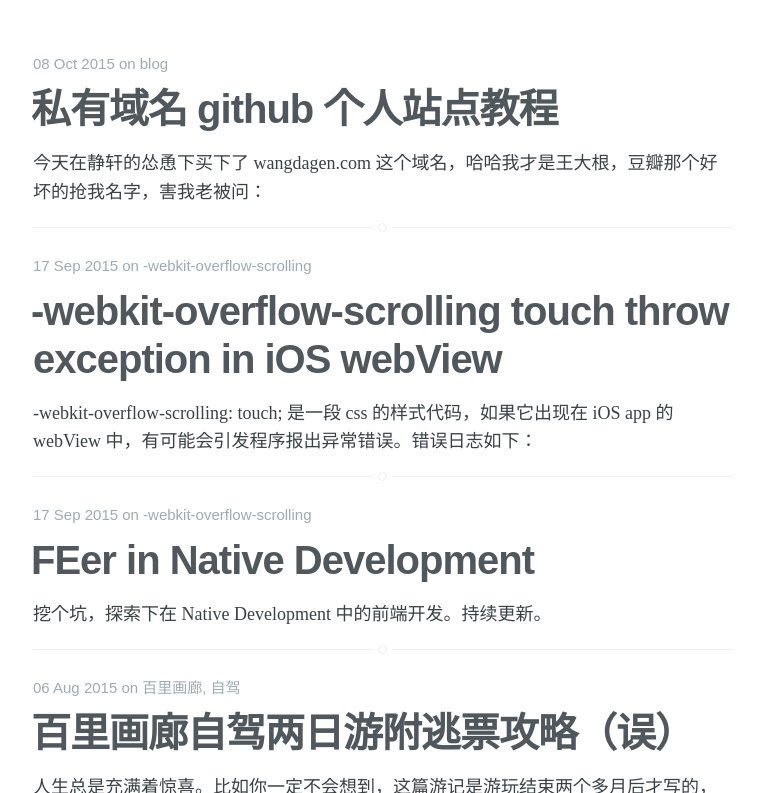
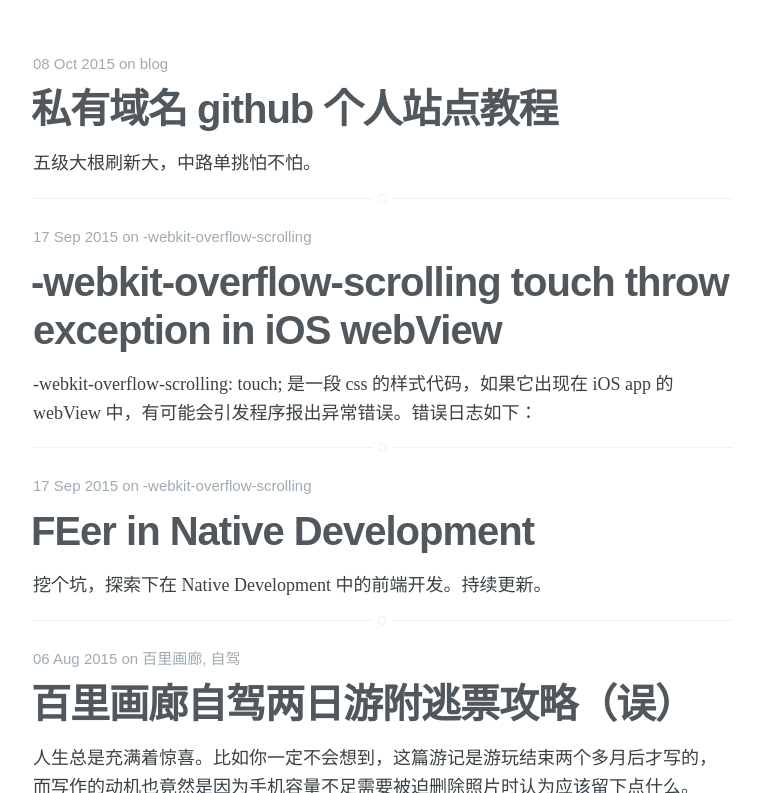
Before and after one commit to dragonwong/blog, a Jekyll site: the page built from index.html, in a window 1280 px wide and 900 px high, scrolled down 437 px, cut to the strip 107-900 px from the top of the window. Shown: the whole strip, without its empty margins (257-1021 px from the left). Built offline with Jekyll 4.4.1, drawn with Linux system fonts in a browser that asks for light colours; the list of posts is cut into pages by our own code.

Commit message:
up excerpt

```diff
--- a/_posts/2015-10-08-set-a-custom-domain-with-github-page.md
+++ b/_posts/2015-10-08-set-a-custom-domain-with-github-page.md
@@ -2,6 +2,7 @@
 layout: post
 title: 私有域名 github 个人站点教程
 tags: blog
+excerpt: 五级大根刷新大，中路单挑怕不怕。
 ---
 
 今天在静轩的怂恿下买下了 [wangdagen.com](http://wangdagen.com/) 这个域名，哈哈我才是王大根，豆瓣那个好坏的抢我名字，害我老被问：
```
